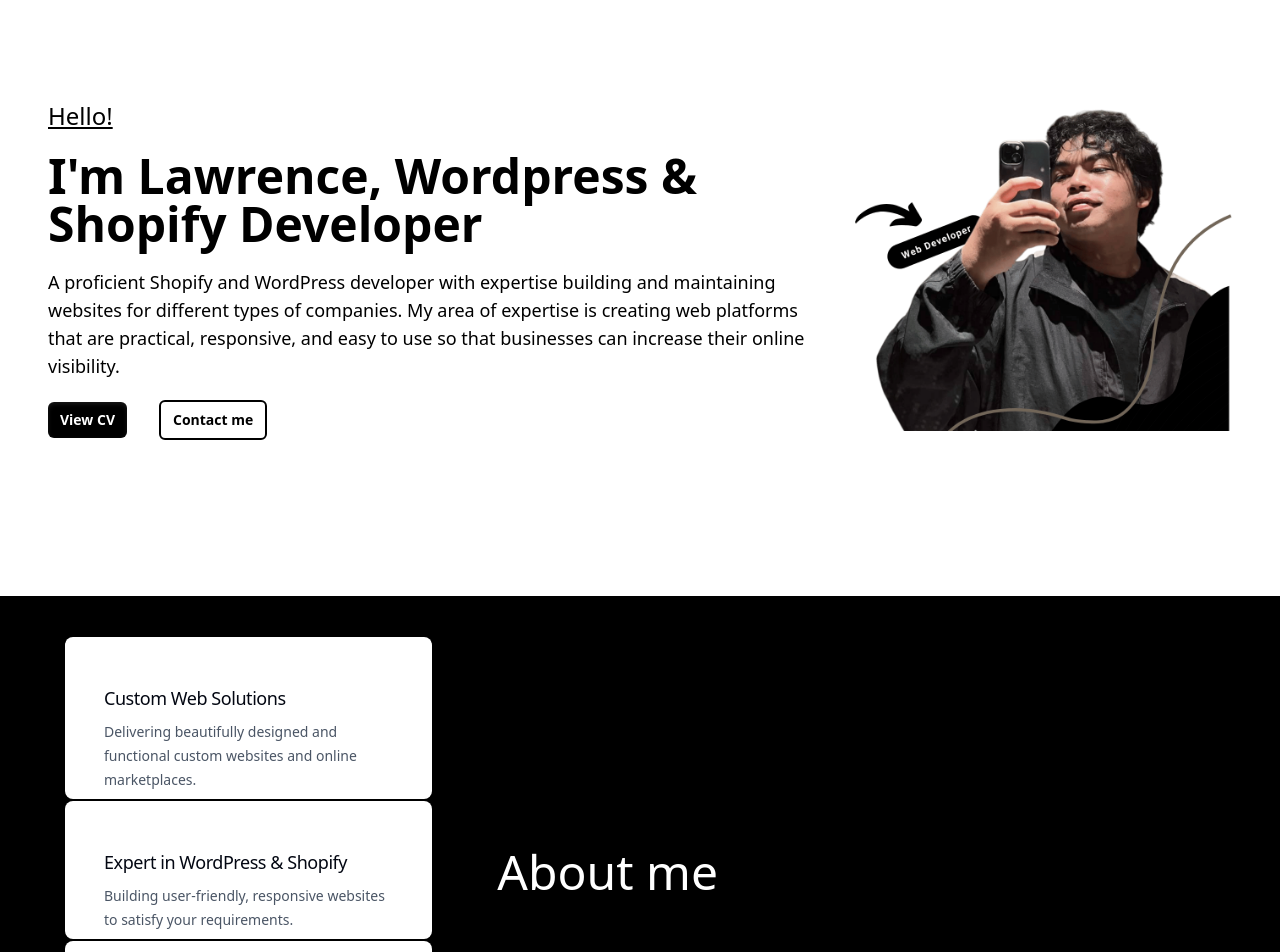
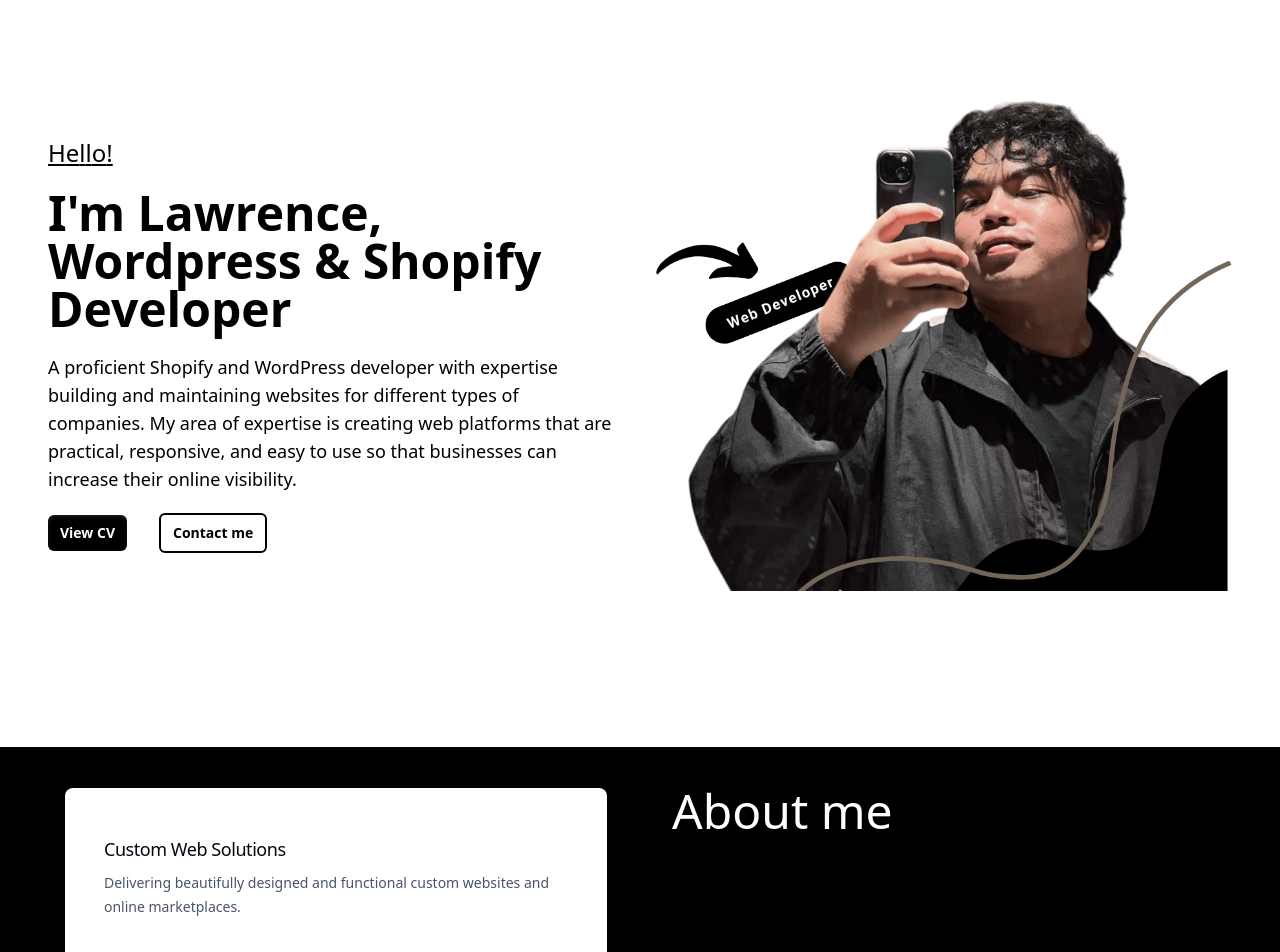
Before and after one commit to las-qwerty/portfolio, a React (Vite) app: page / in a window 1280 px wide. Shown: the part 120-1072 px from the top of the page. Built offline with nearby package versions, Linux system fonts and the light colour scheme.

Commit message:
animation on 1st section

```diff
--- a/package.json
+++ b/package.json
@@ -17,6 +17,7 @@
     "@tailwindcss/vite": "^4.0.1",
     "@tsparticles/engine": "^3.8.0",
     "@tsparticles/react": "^3.0.0",
+    "framer-motion": "^12.0.6",
     "gsap": "^3.12.7",
     "react": "^18.3.1",
     "react-dom": "^18.3.1",
--- a/src/pages/Contents.jsx
+++ b/src/pages/Contents.jsx
@@ -1,21 +1,66 @@
 import meImage from '../assets/portfolio-image-3.png';
 import Typewriter from '../animation/Typewriter';
 import { Button } from '@headlessui/react';
+import { motion } from 'framer-motion';
 
+const text = "Hello!";
+const letters = text.split("");
 
 export default function Contents() {
     return (
         <>
+
             <div className="min-h-full sm:pt-0 sm:pb-0 md:pt-35 md:pb-35">
                 <div className="col-2 md:columns-2 sm:px-6 lg:px-8 mx-auto max-w-7xl px-4 flex flex-col md:flex-row justify-center items-center pt-20 md:pt-0">
-            <div className="w-full flex flex-col justify-center p-4">
-               <p className="text-2xl underline">
-               Hello!
-                </p>
+                    <div className="flex flex-col justify-center p-4 w-full md:w-1/2">
+                    <motion.p
+  className="text-2xl underline"
+  initial="hidden"
+  animate="visible"
+  style={{ display: 'flex' }}
+>
+  {letters.map((letter, index) => (
+    <motion.span
+      key={index}
+      variants={{
+        hidden: { opacity: 0, y: -20 },
+        visible: { opacity: 1, y: 0 }
+      }}
+      transition={{
+        duration: 0.3,
+        delay: index * .15
+      }}
+    >
+      {letter === " " ? "\u00A0" : letter}
+    </motion.span>
+  ))}
+</motion.p>
                         <Typewriter text="I'm Lawrence, Wordpress & Shopify Developer" delay={50} className="text-5xl font-bold" />
-                <p className="text-lg mt-5">
-                A proficient Shopify and WordPress developer with expertise building and maintaining websites for different types of companies. My area of expertise is creating web platforms that are practical, responsive, and easy to use so that businesses can increase their online visibility.
-                </p>
+                        <motion.p
+  className="text-lg mt-5"
+  initial="hidden"
+  animate="visible"
+  variants={{
+    hidden: { opacity: 1 },
+    visible: {
+      opacity: 1,
+      transition: { staggerChildren: 0.05 }
+    }
+  }}
+>
+  {`A proficient Shopify and WordPress developer with expertise building and maintaining websites for different types of companies. My area of expertise is creating web platforms that are practical, responsive, and easy to use so that businesses can increase their online visibility.`.split(" ").map((word, index) => (
+    <motion.span
+      key={index}
+      style={{ display: 'inline-block' }}
+      variants={{
+        hidden: { opacity: 0, x: -20 },
+        visible: { opacity: 1, x: 0 }
+      }}
+    >
+      {word}&nbsp;
+    </motion.span>
+  ))}
+</motion.p>
                         <div className='mt-5'>
                             <Button
                                 as="a"
@@ -39,69 +84,70 @@
                             </Button>
                         </div>
                     </div>
-            <div className="w-full md:w-1/2 p-4 flex justify-end">
-                <img src={meImage} alt="Me" className=""/>
-            </div>
+                    <motion.div
+  className="md:w-1/2 p-4 flex justify-end"
+  initial={{ opacity: 0 }}
+  animate={{ opacity: 1 }}
+  transition={{ duration: 2 }}
+>
+  <img
+    src={meImage}
+    alt="Me"
+    className=""
+  />
+</motion.div>
                 </div>
             </div>
 
             {/* about me section */}
-        <div className="min-h-full sm:pt-0 sm:pb-0 md:pt-0 md:pb-0 bg-black " id="about-me">
-        <div className="columns-2 md:columns-2 sm:px-6 lg:px-8 mx-auto max-w-7xl px-4 flex flex-col md:flex-row justify-center items-center pt-20 pb-20 sm:pt-10 sm-pt-10">
-            <div className="col-2 mx-auto max-w-7xl px-4 sm:px-6 lg:px-8 flex flex-col flex-wrap justify-center items-start pt-20 md:pt-0">
-            <div className="relative max-lg:row-start-1">
-            <div className="absolute inset-px rounded-lg bg-white max-lg:rounded-t-[2rem]"></div>
+            <div className="min-h-full sm:pt-0 sm:pb-0 md:pt-0 md:pb-0 bg-black" id="about-me">
+                <div className="columns-2 md:columns-2 sm:px-6 lg:px-8 mx-auto max-w-7xl px-4 flex flex-col md:flex-row justify-center items-start pt-20 pb-20 sm:pt-10 sm-pt-10">
+                    <div className="col-2 mx-auto max-w-7xl px-4 sm:px-6 lg:px-8 flex flex-col flex-wrap justify-center items-start pt-20 md:pt-0 w-full md:w-1/2 gap-4">
+                        <div className="relative max-lg:row-start-1 transform transition-transform duration-500 hover:scale-105">
+                            <div className="absolute inset-px rounded-lg bg-white max-lg:rounded-t-[2rem] shadow-md"></div>
                             <div className="relative flex h-full flex-col overflow-hidden rounded-[calc(var(--radius-lg)+1px)] max-lg:rounded-t-[calc(2rem+1px)]">
-              <div className="px-8 pt-8 sm:px-10 sm:pt-10">
+                                <div className="px-8 pt-8 sm:px-10 sm:pt-10 md:pb-10">
                                     <p className="mt-2 text-lg font-medium tracking-tight text-gray-950 max-lg:text-center">Custom Web Solutions</p>
                                     <p className="mt-2 max-w-lg text-sm/6 text-gray-600 max-lg:text-center">
                                         Delivering beautifully designed and functional custom websites and online marketplaces.
                                     </p>
                                 </div>
                                 <div className="flex flex-1 items-center justify-center px-8 max-lg:pt-10 max-lg:pb-12 sm:px-10 lg:pb-2">
-
                                 </div>
                             </div>
                         </div>
 
-            <div className="relative max-lg:row-start-1">
+                        <div className="relative max-lg:row-start-1 transform transition-transform duration-500 hover:scale-105">
                             <div className="absolute inset-px rounded-lg bg-white max-lg:rounded-t-[2rem]"></div>
                             <div className="relative flex h-full flex-col overflow-hidden rounded-[calc(var(--radius-lg)+1px)] max-lg:rounded-t-[calc(2rem+1px)]">
-              <div className="px-8 pt-8 sm:px-10 sm:pt-10">
-                <p className="mt-2 text-lg font-medium tracking-tight text-gray-950 max-lg:text-center">Expert in WordPress & Shopify
-                </p>
+                                <div className="px-8 pt-8 sm:px-10 sm:pt-10 md:pb-10">
+                                    <p className="mt-2 text-lg font-medium tracking-tight text-gray-950 max-lg:text-center">Expert in WordPress & Shopify</p>
                                     <p className="mt-2 max-w-lg text-sm/6 text-gray-600 max-lg:text-center">
                                         Building user-friendly, responsive websites to satisfy your requirements.
                                     </p>
                                 </div>
                                 <div className="flex flex-1 items-center justify-center px-8 max-lg:pt-10 max-lg:pb-12 sm:px-10 lg:pb-2">
-
                                 </div>
                             </div>
                         </div>
-            <div className="relative max-lg:row-start-1">
+                        <div className="relative max-lg:row-start-1 transform transition-transform duration-500 hover:scale-105">
                             <div className="absolute inset-px rounded-lg bg-white max-lg:rounded-t-[2rem]"></div>
                             <div className="relative flex h-full flex-col overflow-hidden rounded-[calc(var(--radius-lg)+1px)] max-lg:rounded-t-[calc(2rem+1px)]">
-              <div className="px-8 pt-8 sm:px-10 sm:pt-10">
-                <p className="mt-2 text-lg font-medium tracking-tight text-gray-950 max-lg:text-center">Turning Ideas into Websites | Web Developer
-                </p>
+                                <div className="px-8 pt-8 sm:px-10 sm:pt-10 md:pb-10">
+                                    <p className="mt-2 text-lg font-medium tracking-tight text-gray-950 max-lg:text-center">Turning Ideas into Websites | Web Developer</p>
                                     <p className="mt-2 max-w-lg text-sm/6 text-gray-600 max-lg:text-center">
-                Creating clear, useful websites that bring your ideas to life.
-                </p>
+                                    Creating visually appealing and intuitive websites that not only present your concepts but also provide your audience with smooth, memorable experiences.                                    </p>
                                 </div>
                                 <div className="flex flex-1 items-center justify-center px-8 max-lg:pt-10 max-lg:pb-12 sm:px-10 lg:pb-2">
-
                                 </div>
                             </div>
                         </div>
-
                     </div>
-            <div className="col-2 mx-auto max-w-7xl px-4 sm:px-6 lg:px-8 flex flex-col justify-center items-start pt-20 md:pt-0 w-full">
+                    <div className="col-2 mx-auto max-w-7xl px-4 sm:px-6 lg:px-8 flex flex-col justify-center items-start pt-20 md:pt-0 w-full md:w-1/2">
                         <p className='text-5xl text-white'>About me</p>
                     </div>
                 </div>
             </div>
-
         </>
     )
 }
```
Also changed, not shown: 1 other file (tests, documents, lock files or other folders). Lines whose indentation alone changed are shown as unchanged.
